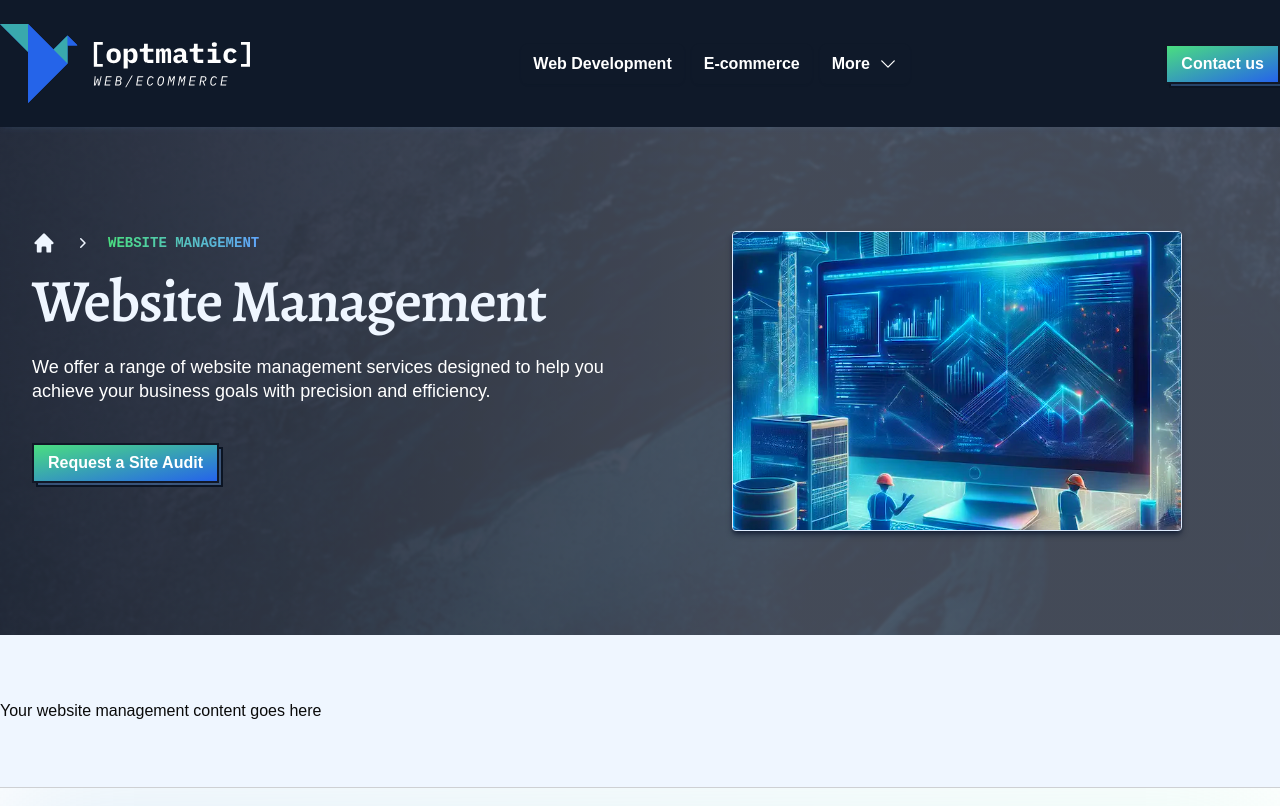
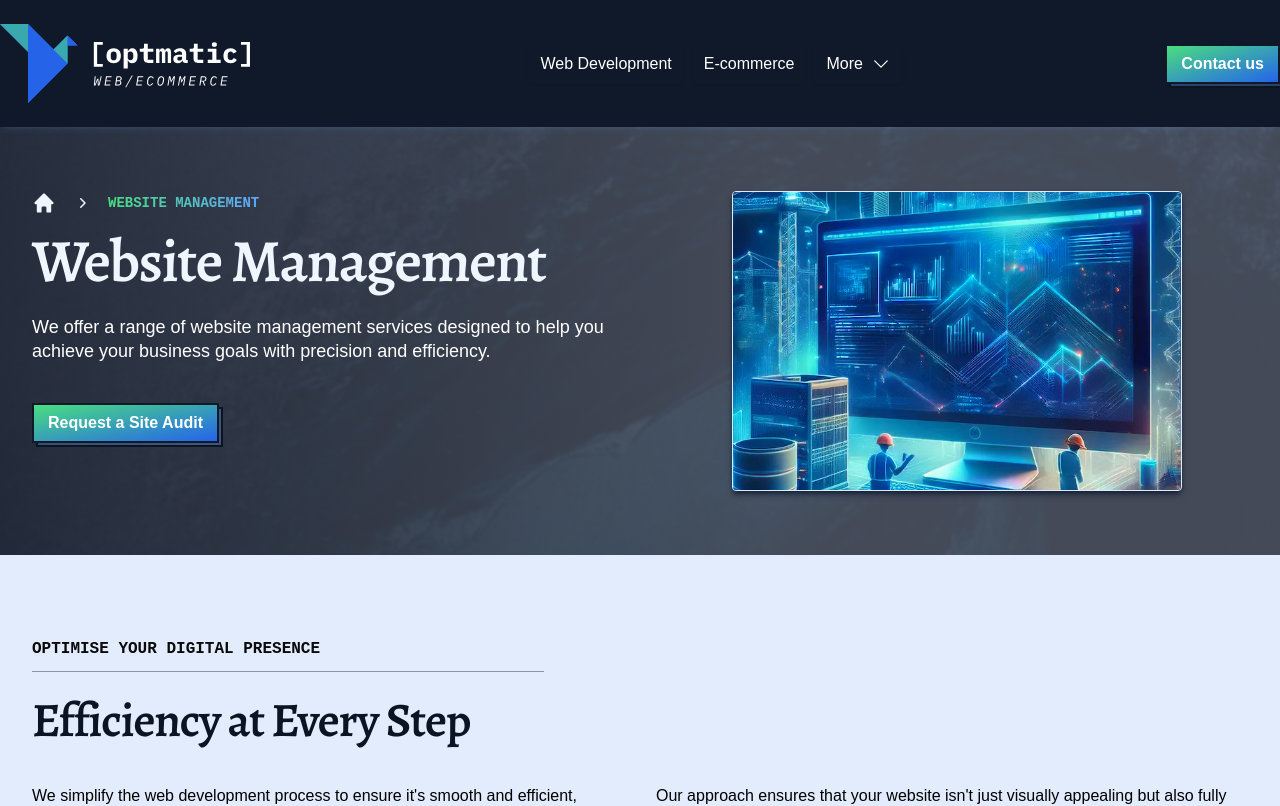
Before and after one commit to optmatic/verygoodweb, a Next.js app: page /website-management in a window 1280 px wide. Shown: the top 806 px of the page. Built offline with nearby package versions, Linux system fonts and the light colour scheme.

Commit message:
nav items

```diff
--- /dev/null
+++ b/src/app/contact/page.tsx
@@ -0,0 +1,40 @@
+"use client"
+
+import ContactUs from "@/components/ContactUs";
+import SubPageLayoutAlt from "../layouts/SubPageLayoutAlt";
+import DarkButton from "@/components/optmatic/DarkButton";
+import RotatingProjects from "@/components/ui/rotating-projects";
+import { QuestionMarkCircleIcon } from "@heroicons/react/24/solid";
+
+
+const metadata = {
+  title: "Contact us | Optmatic",
+  description: "Contact us for any questions or enquiries.",
+}
+
+export default function WebDevelopment() {
+  // const components = [
+
+  //   {
+  //     id: "contact",
+  //     name: "Contact",
+  //     icon: QuestionMarkCircleIcon as React.ComponentType<unknown>
+  //   }
+  // ]
+
+  return (
+    <SubPageLayoutAlt
+      breadcrumbPath={[
+        { label: "More Info", href: "/more-info" }]}
+      metadata={metadata}
+      title="Contact Us"
+      subtitle="We offer a range of web development services to help you achieve your business goals."
+      // activeComponentId="web-development"
+      // availableComponents={components}
+    //   imageSrc={WebDevFeature.src}
+    //   imageAlt="Web Development Feature Image"
+    >
+      <ContactUs />
+    </SubPageLayoutAlt>
+  );
+}
--- a/src/app/e-commerce/page.tsx
+++ b/src/app/e-commerce/page.tsx
@@ -2,7 +2,8 @@
 
 // import { QuestionMarkCircleIcon } from "@heroicons/react/24/solid";
 import EcommerceFeature from "@/images/features/ecommerce-feature-abstraction.webp"
-import SubPageLayout from "@/app/layouts/SubPageLayout"
+import SubPageLayoutAlt from "@/app/layouts/SubPageLayoutAlt"
+import SimpleContent from "@/components/subpage-components/SimpleContent";
 
 const metadata = {
   title: "E-commerce | Optmatic",
@@ -20,7 +21,7 @@ export default function WebDevelopment() {
   // ]
 
   return (
-    <SubPageLayout
+    <SubPageLayoutAlt
       breadcrumbPath={[
         { label: "E-commerce", href: "/e-commerce" }]}
       metadata={metadata}
@@ -33,9 +34,27 @@ export default function WebDevelopment() {
       buttonText="Request a Site Audit"
       buttonLink="/e-commerce"
     >
-      <div>
-        Your e-commerce content goes here
-      </div>
-    </SubPageLayout>
+       <SimpleContent
+      badge="Optimise Your Digital Presence"
+      title="Efficiency at Every Step"
+      leftColumnContent={`We simplify the web development process to ensure it's smooth and efficient, saving you time and resources whilst delivering outstanding results.
+
+**With our services, you'll benefit from:**
+
+- Custom web solutions tailored to your business needs
+- Enhanced website performance for an improved user experience
+- Expert guidance throughout the development journey
+- Regular updates, maintenance, and post-launch support.
+`}
+      rightColumnContent={`Our approach ensures that your website isn't just visually appealing but also fully functional and optimised for performance. We prioritise user experience, ensuring that your visitors have a seamless interaction with your site, which helps boost engagement and conversions.
+
+Ready to elevate your digital presence? Let's collaborate to create a high-performing website that meets your goals and adapts as your business grows.`}
+      ctaText="Get started"
+      ctaLink="/get-started"
+      imageSrc="https://tailwindui.com/plus/img/component-images/project-app-screenshot.png"
+      imageAlt="Screenshot of the project"
+    />
+
+    </SubPageLayoutAlt>
   );
 }
--- a/src/app/layouts/SubPageLayoutAlt.tsx
+++ b/src/app/layouts/SubPageLayoutAlt.tsx
@@ -204,8 +204,8 @@ const SubPageLayoutAlt: React.FC<SubPageLayoutAltProps> = ({
         />
 
         {/* Content */}
-        <div className="relative z-30 py-8 lg:py-14">
-          <div className={`pt-12 ${availableComponents.length > 0 ? 'pb-12' : 'pb-12 sm:pt-12'} mx-auto max-w-7xl px-6 lg:px-8`}>
+        <div className="relative z-30 py-4 lg:py-8">
+          <div className={`pt-8 ${availableComponents.length > 0 ? 'pb-8' : 'pb-8 sm:pt-8'} mx-auto max-w-7xl px-6 lg:px-8`}>
             <div className="flex flex-col md:flex-row items-start justify-between">
               <div className="lg:gap-y-8 md:w-1/2 mb-8 md:mb-0">
                 <nav aria-label="Breadcrumb" className="flex mb-6 sm:mb-4">
@@ -271,11 +271,11 @@ const SubPageLayoutAlt: React.FC<SubPageLayoutAltProps> = ({
       {availableComponents.length > 0 && (
         <div className={classNames(
           'sticky z-40 transition-all duration-200',
-          isScrolled ? 'top-[132px] bg-deepBlue' : 'top-0 bg-deepBlue'
+          isScrolled ? 'top-[127px] bg-[#242b3a]' : 'top-0 bg-[#242b3a]'
         )}>
           <div className={classNames(
             'transition-all duration-200',
-            isScrolled ? 'bg-white shadow-lg' : 'bg-deepBlue'
+            isScrolled ? 'bg-deepBlue shadow-lg' : 'bg-[#242b3a]'
           )}>
             <div className="mx-auto max-w-7xl px-6 lg:px-8">
               {/* Mobile tab alternative, will leave for now */}
@@ -311,7 +311,7 @@ const SubPageLayoutAlt: React.FC<SubPageLayoutAltProps> = ({
                       className={classNames(
                         tab.current
                           ? 'border-riverBlue text-riverBlue'
-                          : 'border-transparent text-gray-500 hover:border-gray-300 hover:text-gray-700',
+                          : 'border-transparent text-light hover:border-gray-300 hover:gradient-text',
                         'group inline-flex items-center border-b-2 p-2 text-sm font-medium transition-colors duration-200',
                       )}
                     >
--- a/src/app/website-management/page.tsx
+++ b/src/app/website-management/page.tsx
@@ -3,6 +3,8 @@
 // import { QuestionMarkCircleIcon } from "@heroicons/react/24/solid";
 import WebsiteManagementFeature from "@/images/features/website-mgmt-feature-abstract.webp"
 import SubPageLayout from "@/app/layouts/SubPageLayout"
+import SubPageLayoutAlt from "../layouts/SubPageLayoutAlt";
+import SimpleContent from "@/components/subpage-components/SimpleContent";
 // import SubPageLayoutAlt from "../layouts/SubPageLayoutAlt";
 
 const metadata = {
@@ -21,7 +23,7 @@ export default function WebsiteManagement() {
   // ]
 
   return (
-    <SubPageLayout
+    <SubPageLayoutAlt
       breadcrumbPath={[
     { label: "Website Management", href: "/website-management" }]}
       metadata={metadata}
@@ -34,9 +36,26 @@ export default function WebsiteManagement() {
       buttonText="Request a Site Audit"
       buttonLink="/website-management"
     >
-      <div>
-        Your website management content goes here
-      </div>
-    </SubPageLayout>
+      <SimpleContent
+      badge="Optimise Your Digital Presence"
+      title="Efficiency at Every Step"
+      leftColumnContent={`We simplify the web development process to ensure it's smooth and efficient, saving you time and resources whilst delivering outstanding results.
+
+**With our services, you'll benefit from:**
+
+- Custom web solutions tailored to your business needs
+- Enhanced website performance for an improved user experience
+- Expert guidance throughout the development journey
+- Regular updates, maintenance, and post-launch support.
+`}
+      rightColumnContent={`Our approach ensures that your website isn't just visually appealing but also fully functional and optimised for performance. We prioritise user experience, ensuring that your visitors have a seamless interaction with your site, which helps boost engagement and conversions.
+
+Ready to elevate your digital presence? Let's collaborate to create a high-performing website that meets your goals and adapts as your business grows.`}
+      ctaText="Learn More"
+      ctaLink="/website-management"
+      imageSrc="https://tailwindui.com/plus/img/component-images/project-app-screenshot.png"
+      imageAlt="Screenshot of the project"
+    />
+    </SubPageLayoutAlt>
   );
 }
--- a/src/app/wordpress-solutions/page.tsx
+++ b/src/app/wordpress-solutions/page.tsx
@@ -3,6 +3,8 @@
 // import { QuestionMarkCircleIcon } from "@heroicons/react/24/solid";
 import WordPressSolutionsFeature from "@/images/features/wordpress-feature-abstraction.webp"
 import SubPageLayout from "@/app/layouts/SubPageLayout"
+import SimpleContent from "@/components/subpage-components/SimpleContent";
+import SubPageLayoutAlt from "../layouts/SubPageLayoutAlt";
 // import SubPageLayoutAlt from "../layouts/SubPageLayoutAlt";
 
 const metadata = {
@@ -21,7 +23,7 @@ export default function WordPressSolutions() {
   // ]
 
   return (
-    <SubPageLayout
+    <SubPageLayoutAlt
       breadcrumbPath={[
     { label: "WordPress Solutions", href: "/wordpress-solutions" }]}
       metadata={metadata}
@@ -34,9 +36,19 @@ export default function WordPressSolutions() {
       buttonText="Request a Site Audit"
       buttonLink="/wordpress-solutions"
     >
-      <div>
-        Your WordPress solutions content goes here
-      </div>
-    </SubPageLayout>
+      <SimpleContent
+      badge="Optimise Your Digital Presence"
+      title="Efficiency at Every Step"
+      leftColumnContent={`We simplify the web development process to ensure it's smooth and efficient, saving you time and resources whilst delivering outstanding results.
+`}
+      rightColumnContent={`Our approach ensures that your website isn't just visually appealing but also fully functional and optimised for performance. We prioritise user experience, ensuring that your visitors have a seamless interaction with your site, which helps boost engagement and conversions.
+
+Ready to elevate your digital presence? Let's collaborate to create a high-performing website that meets your goals and adapts as your business grows.`}
+      ctaText="Learn More"
+      ctaLink="/wordpress-solutions"
+      imageSrc="https://tailwindui.com/plus/img/component-images/project-app-screenshot.png"
+      imageAlt="Screenshot of the project"
+    />
+    </SubPageLayoutAlt>
   );
 }
--- a/src/components/navigation/PrimaryNav.tsx
+++ b/src/components/navigation/PrimaryNav.tsx
@@ -49,7 +49,7 @@ export default function PrimaryNav() {
   };
 
   return (
-    <header className="primary-nav relative bg-slightBlue sticky top-0 z-50 shadow-md shadow-optBlue/5 w-full">
+    <header className="primary-nav relative bg-slightBlue sticky top-0 z-50 shadow-md shadow-optBlue/10 w-full">
       <div className="mx-auto max-w-7xl">
         <nav className="flex items-center justify-between py-6 md:justify-start md:space-x-10">
           <div className="flex-shrink-0">
@@ -84,7 +84,7 @@ export default function PrimaryNav() {
                       onMouseEnter={() => setActiveDropdown(item.name)}
                       onMouseLeave={() => setActiveDropdown(null)}
                     >
-                      <button className="group inline-flex items-center rounded-md text-md font-semibold text-white hover:text-white/80 focus:outline-none focus:ring-2 focus:ring-darkerPrimary focus:ring-offset-2 py-2 px-3">
+                      <button className="group inline-flex items-center rounded-md text-md font-light text-white hover:text-white/80 focus:outline-none focus:ring-2 focus:ring-darkerPrimary focus:ring-offset-2 py-2 px-3">
                         <span>{item.name}</span>
                         <ChevronDownIcon
                           aria-hidden="true"
@@ -100,10 +100,15 @@ export default function PrimaryNav() {
                                 <Link
                                   key={dropdownItem.name}
                                   href={dropdownItem.href || '#'}
-                                  className="-m-3 block px-4 py-2 hover:text-white/80 hover:bg-slightBlue hover:border-optBlue/5 hover:border border border-deepBlue"
+                                  className={`-m-3 block px-4 py-2 hover:text-white/80 hover:bg-slightBlue hover:border-optBlue/5 hover:border border border-deepBlue
+                                    ${dropdownItem.name === 'Important Information' ? 'bg-gradient-to-r from-red-900/30 to-deepBlue border-l-2 border-l-red-500' : ''}`}
                                 >
-                                  <p className="text-md font-semibold text-white">{dropdownItem.name}</p>
-                                  <p className="text-sm text-white/80">{dropdownItem.description}</p>
+                                  <p className={`text-md font-normal ${dropdownItem.name === 'Important Information' ? 'text-red-400' : 'text-white'}`}>
+                                    {dropdownItem.name}
+                                  </p>
+                                  <p className={`text-xs ${dropdownItem.name === 'Important Information' ? 'text-red-400/80' : 'text-white/80'}`}>
+                                    {dropdownItem.description}
+                                  </p>
                                 </Link>
                               ))}
                             </div>
@@ -114,7 +119,7 @@ export default function PrimaryNav() {
                   ) : (
                     <Link
                       href={item.href || '#'}
-                      className={`text-md font-semibold ${
+                      className={`text-md font-light ${
                         pathname === item.href
                           ? 'gradient-text hover:no-underline'
                           : 'text-white hover:underline underline-offset-4 decoration-lightAccent decoration-2'
@@ -175,7 +180,7 @@ export default function PrimaryNav() {
                               <Link
                                 key={dropdownItem.name}
                                 href={dropdownItem.href || '#'}
-                                className={`text-base font-semibold ${
+                                className={`text-base font-light ${
                                   pathname === dropdownItem.href
                                     ? 'gradient-text'
                                     : 'text-gray-900 hover:text-gray-700'
@@ -188,7 +193,7 @@ export default function PrimaryNav() {
                         ) : (
                           <Link
                             href={item.href || '#'}
-                            className={`text-base font-semibold ${
+                            className={`text-base font-light ${
                               pathname === item.href
                                 ? 'gradient-text'
                                 : 'text-gray-900 hover:text-gray-700'
@@ -204,20 +209,20 @@ export default function PrimaryNav() {
               </div>
               <div className="px-5 py-6">
                 <div className="grid grid-cols-2 gap-4">
-                  <a href="/web-development" className="text-base gradient-text font-semibold text-gray-900 hover:text-gray-700">
+                  <a href="/web-development" className="text-base gradient-text font-light text-gray-900 hover:text-gray-700">
                     Web Development
                   </a>
-                  <a href="/e-commerce" className="text-base font-medium text-gray-900 hover:text-gray-700">
+                  <a href="/e-commerce" className="text-base font-light text-gray-900 hover:text-gray-700">
                     E-commerce
                   </a>
-                  <a href="/contact" className="text-base font-medium text-gray-900 hover:text-gray-700">
+                  <a href="/contact" className="text-base font-light text-gray-900 hover:text-gray-700">
                     Contact Us
                   </a>
                   {resources.map((item) => (
                     <Link
                       key={item.name}
                       href={item.href || '#'}
-                      className={`text-base font-semibold ${
+                      className={`text-base font-light ${
                         pathname === item.href
                           ? 'gradient-text'
                           : 'text-gray-900 hover:text-gray-700'
--- a/src/components/optmatic/WhyOptmatic.tsx
+++ b/src/components/optmatic/WhyOptmatic.tsx
@@ -12,7 +12,7 @@ export default function WhyOptmatic() {
           <div className="max-w-xl intro">
             <p className="text-sm subheading tracking-wider uppercase mb-4">WHY OPTMATIC?</p>
             <h1 className="text-4xl font-bold lg:text-5xl mb-8 font-serif">
-                <hr className="w-full border-optBlue/20 mb-8" />
+                <hr className="w-full border-1 !border-optBlue/20 mb-8" />
                 Ultra-customised, yet <span className="gradient-text">affordable</span> digital solutions.
             </h1>
             <p className="text-lg mb-4 leading-relaxed">
@@ -26,7 +26,7 @@ export default function WhyOptmatic() {
         </div>
 
         {/* Right Image Section */}
-        <div className="flex-1 relative">
+        <div className="flex-1 relative shadow-sm shadow-optBlue/20">
           <img
             src={WhyOptmaticImg.src}
             alt="Professional working with laptop in a scenic setting"
```
Also changed, not shown: src/app/web-app-development/page.tsx (+4 -5 lines).
